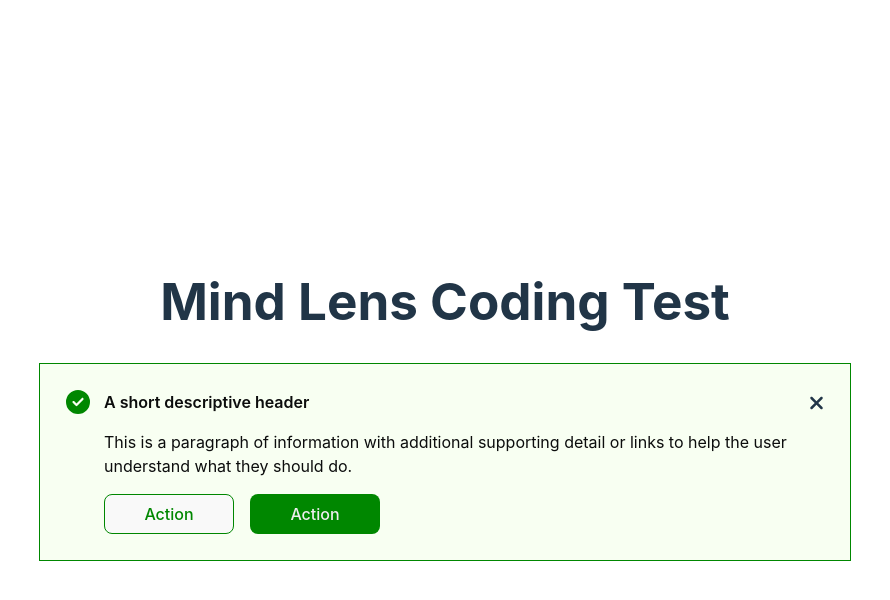
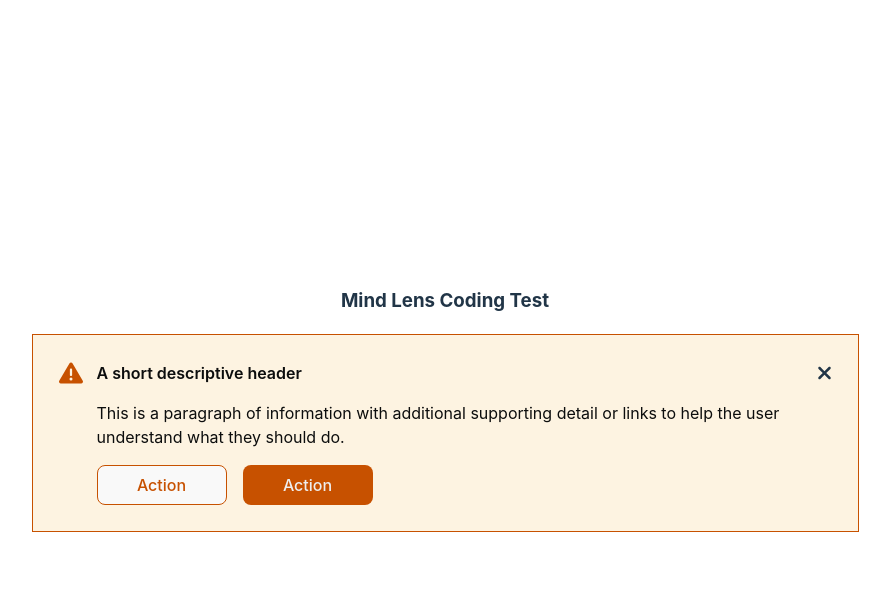
Before and after one commit to paingtk/mind-lens-coding-test, a Vue app: page / in a window 1280 px wide. Both pictures are taken after a click on the button "Action". Shown: the top 600 px of the page, without its empty margins (195-1085 px from the left). Built offline with nearby package versions, Linux system fonts and the light colour scheme.

Commit message:
add example usage

```diff
--- a/src/App.vue
+++ b/src/App.vue
@@ -1,8 +1,30 @@
 <script setup>
+import { ref } from 'vue'
 import AppAlertBox from './components/AppAlertBox.vue'
+import AppButton from './components/AppButton.vue'
+
+const showAlertBox = ref(false)
+
+const onClick = () => {
+  showAlertBox.value = !showAlertBox.value
+}
 </script>
 
 <template>
-  <h1>Mind Lens Coding Test</h1>
-  <AppAlertBox alert-type="success"></AppAlertBox>
+  <h3>Mind Lens Coding Test</h3>
+  <AppButton v-if="!showAlertBox" @click="onClick" />
+  <AppAlertBox
+    v-if="showAlertBox"
+    alert-type="warning"
+    @closeAlert="onClick"
+  ></AppAlertBox>
 </template>
+
+<style scoped>
+input {
+  width: 40%;
+  height: 30px;
+  border-radius: 0.5rem;
+  margin-right: 10px;
+}
+</style>
--- a/src/components/AppAlertBox.vue
+++ b/src/components/AppAlertBox.vue
@@ -34,17 +34,13 @@
       size="xl"
     />
     <div class="text-container">
-      <span class="title-container">
-        <p class="title">A short descriptive header</p>
-        <button class="close-btn">
-          <font-awesome-icon icon="fa-solid fa-xmark" size="lg" />
-        </button>
-      </span>
-      <p class="description">
+      <p v-if="title" class="title">A short descriptive header</p>
+      <p v-if="description" class="description">
         This is a paragraph of information with additional supporting detail or
         links to help the user understand what they should do.
       </p>
-      <div class="btn-container">
+
+      <div v-if="title && description" class="btn-container">
         <AppButton
           class="secondary-btn"
           button-type="secondary"
@@ -71,6 +67,9 @@
         ></AppButton>
       </div>
     </div>
+    <button class="close-btn" @click="closeBtn">
+      <font-awesome-icon icon="fa-solid fa-xmark" size="lg" />
+    </button>
   </div>
 </template>
 
@@ -84,12 +83,26 @@ const errorColor = ref('#CC3123')
 const warningColor = ref('#C75100')
 const successColor = ref('#008700')
 
+const emit = defineEmits(['closeAlert'])
+
 const props = defineProps({
   alertType: {
     type: String,
     default: 'info',
   },
+  title: {
+    type: Boolean,
+    default: true,
+  },
+  description: {
+    type: Boolean,
+    default: true,
+  },
 })
+
+const closeBtn = () => {
+  emit('closeAlert', false)
+}
 </script>
 
 <style scoped>
@@ -110,10 +123,6 @@ div.text-container {
   margin-left: 14px;
   width: 720px;
 }
-span.title-container {
-  display: flex;
-  justify-content: space-between;
-}
 div.btn-container {
   display: flex;
 }
@@ -123,8 +132,8 @@ div.btn-container {
 button.close-btn {
   all: unset;
   background-color: transparent;
+  height: 0;
   cursor: pointer;
-  margin-bottom: 14px;
 }
 button.close-btn:hover {
   border: none;
--- a/src/components/AppButton.vue
+++ b/src/components/AppButton.vue
@@ -24,7 +24,7 @@
     <span v-if="iconOnly">
       <font-awesome-icon icon="fa-solid fa-arrow-right" size="lg" />
     </span>
-    <span class="btn-text" v-else>Action</span>
+    <span class="btn-text" v-else>{{ text }}</span>
 
     <!-- append icon -->
     <font-awesome-icon
@@ -38,6 +38,10 @@
 
 <script setup>
 defineProps({
+  text: {
+    type: String,
+    default: 'Action',
+  },
   color: {
     type: String,
     default: '#f7ba50',
```
